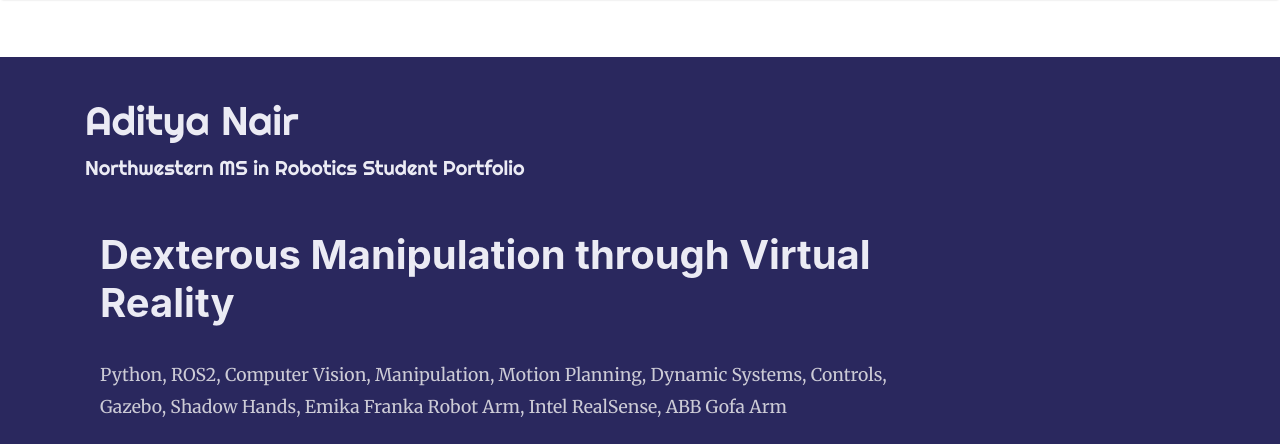
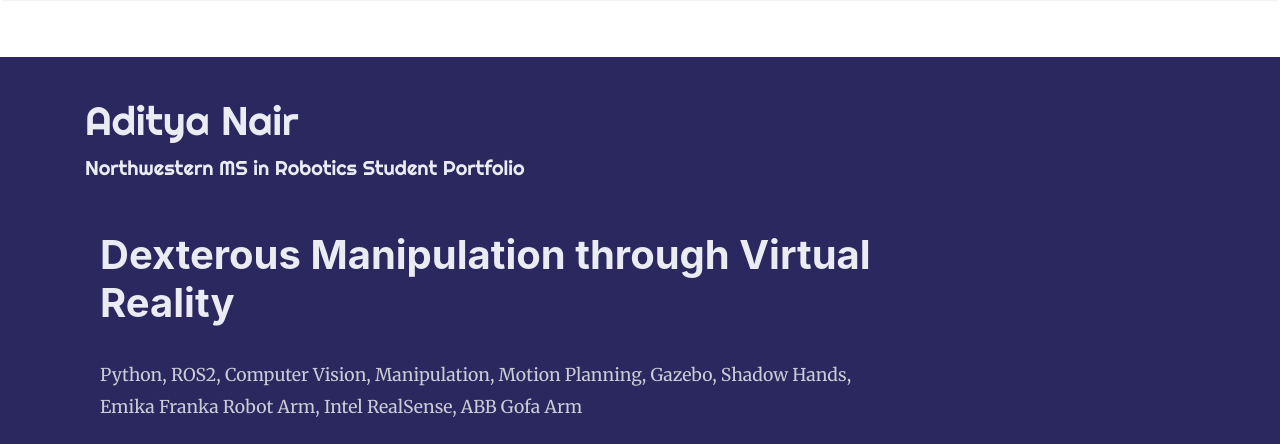
Before and after one commit to GogiPuttar/adityanairswebsite.github.io, a Jekyll site: the page built from _posts/2023-12-09-DexterousManipulationThroughVR.md, in a window 1280 px wide and 900 px high, cut to the strip 0-444 px from the top of the window. Built offline with Jekyll 4.4.1, drawn with Linux system fonts in a browser that asks for light colours; nearby versions of some CDN libraries; comment, search, counter and statistics services are not loaded.

```diff
--- a/_posts/2023-12-09-DexterousManipulationThroughVR.md
+++ b/_posts/2023-12-09-DexterousManipulationThroughVR.md
@@ -7,7 +7,7 @@
 hidden: true
 ---
 
-Python, ROS2, Computer Vision, Manipulation, Motion Planning, Dynamic Systems, Controls, Gazebo, Shadow Hands, Emika Franka Robot Arm, Intel RealSense, ABB Gofa Arm
+Python, ROS2, Computer Vision, Manipulation, Motion Planning, Gazebo, Shadow Hands, Emika Franka Robot Arm, Intel RealSense, ABB Gofa Arm
 
 <div align="center"><iframe width="80%" height="375" src="https://www.youtube.com/embed/_XrXWBiALow" title="Dexterous Manipulation through Virtual Reality" frameborder="0" allow="accelerometer; autoplay; clipboard-write; encrypted-media; gyroscope; picture-in-picture; web-share" allowfullscreen></iframe></div>
 
```
Also changed, not shown: _pages/resume.md (+1 -1 lines), _posts/2022-10-03-DancingHexapod.md (+1 -1 lines), _posts/2023-04-24-LeggedRobotsForObjectManipulation.md (+1 -1 lines).
